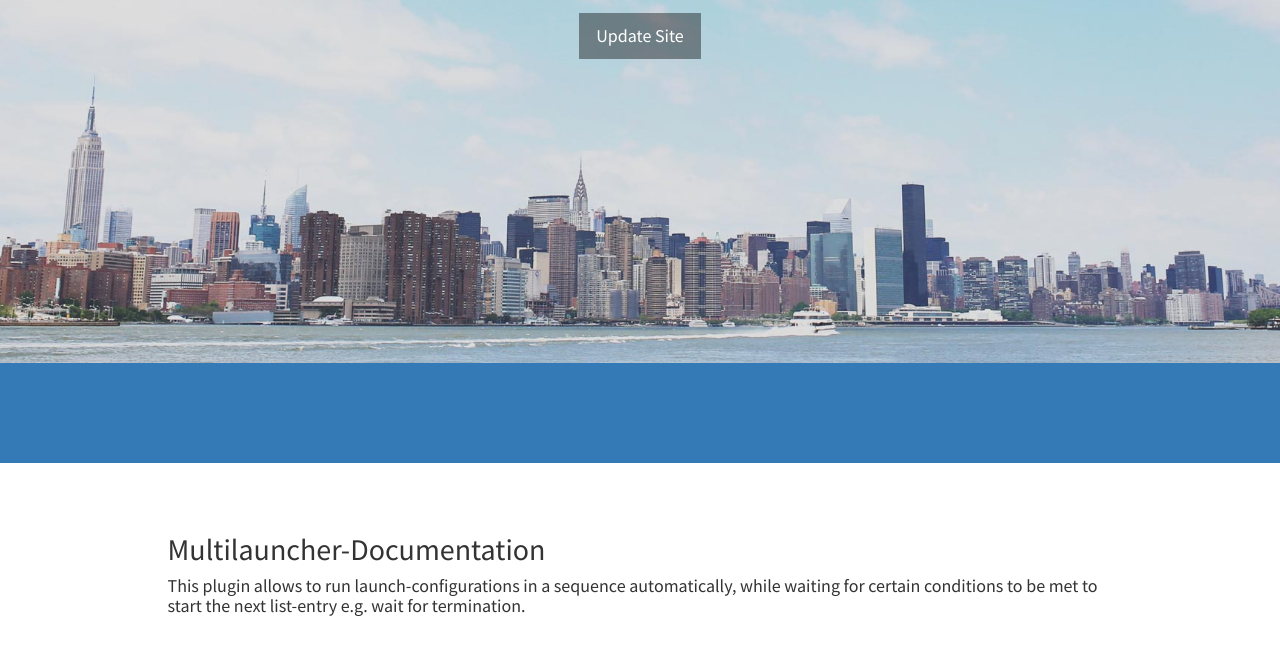
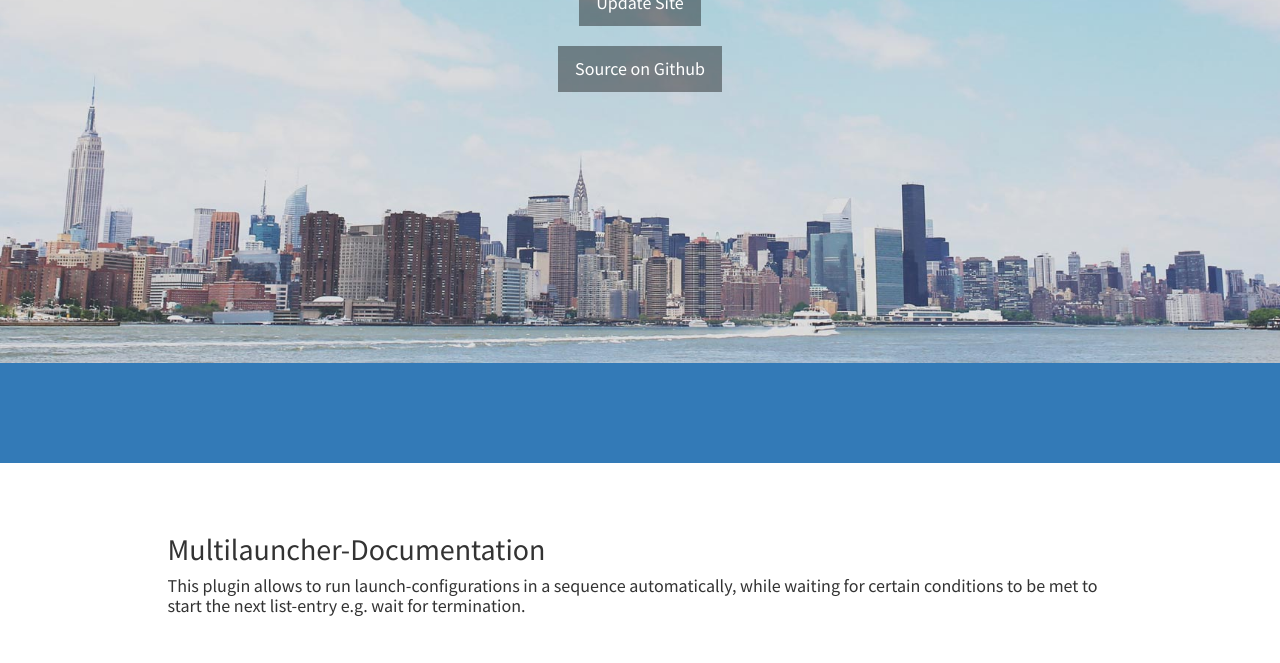
Before and after one commit to Corrado98/eclipse-multilauncher-plugin, a plain HTML site: page index.html in a window 1280 px wide. Shown: the part 437-1100 px from the top of the page. Drawn offline with Linux system fonts and the light colour scheme.

Commit message:
add 'source on github' button

```diff
--- a/index.html
+++ b/index.html
@@ -39,6 +39,9 @@
             <h3>Drag and drop this button into your Eclipse</h3>
             <br />
             <a href="https://corrado98.github.io/eclipse-multilauncher-plugin/update/" class="btn btn-dark btn-lg">Update Site</a>
+			<br />
+			<br />
+			<a href="https://github.com/Corrado98/eclipse-multilauncher" class="btn btn-dark btn-lg">Source on Github</a>
         </div>
     </header>
 
```
